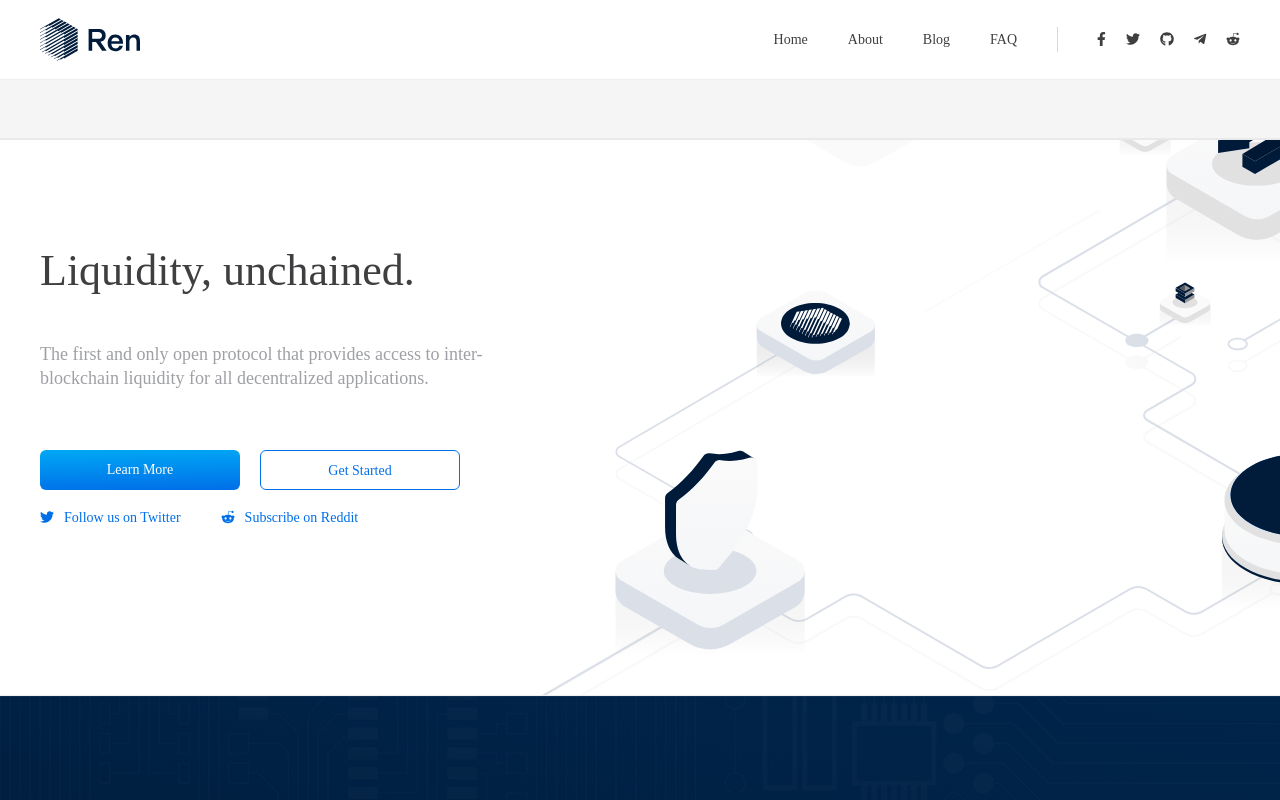
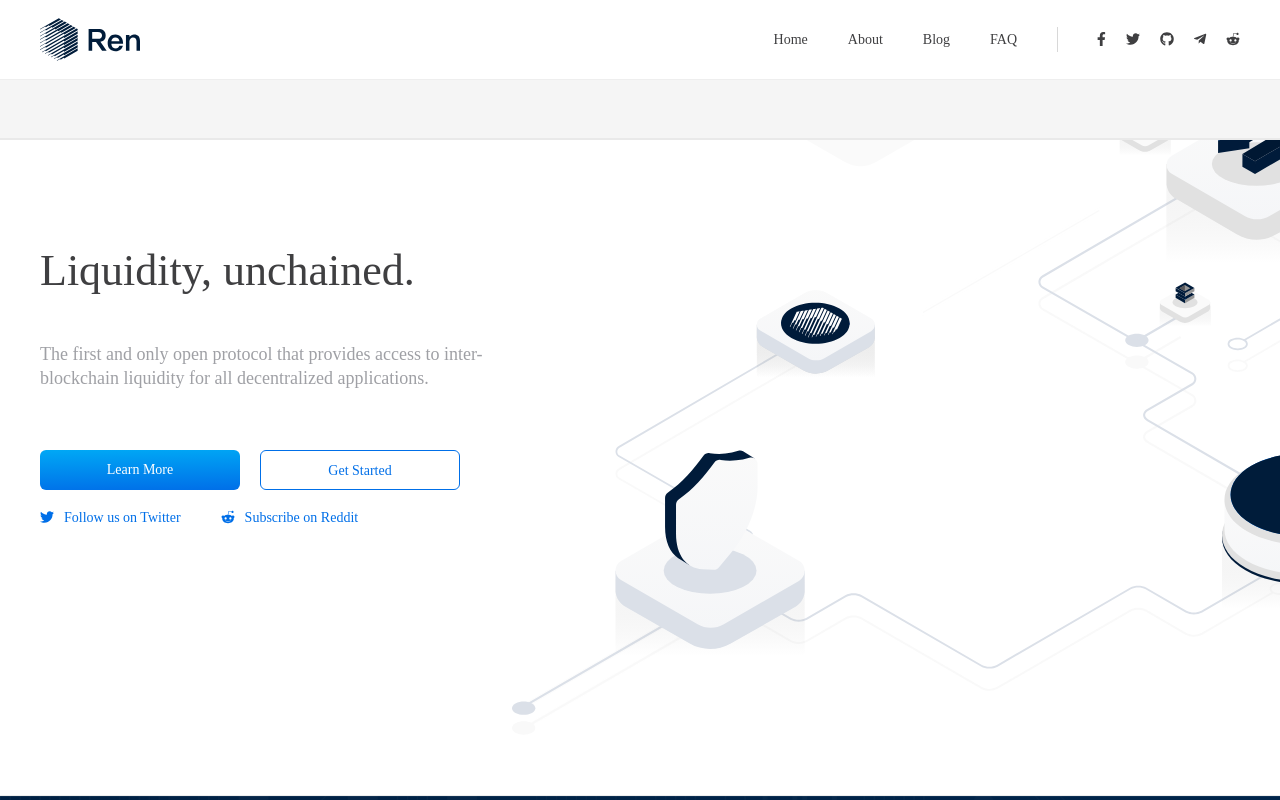
Before and after one commit to KadenZipfel/renproject.io, a React (Create React App) app: page / in a window 1280 px wide. Shown: the top 800 px of the page. Built offline with nearby package versions, Linux system fonts and the light colour scheme; no server answers; a web font is replaced by a local one.

Commit message:
Increase Featured section size

```diff
--- a/src/styles/_featured.scss
+++ b/src/styles/_featured.scss
@@ -3,6 +3,10 @@
     background-repeat: no-repeat;
     background-position: top right;
     background-size: 60%;
+
+    &.section .container {
+        padding-bottom: 20rem;
+    }
 }
 
 .featured .row {
```
